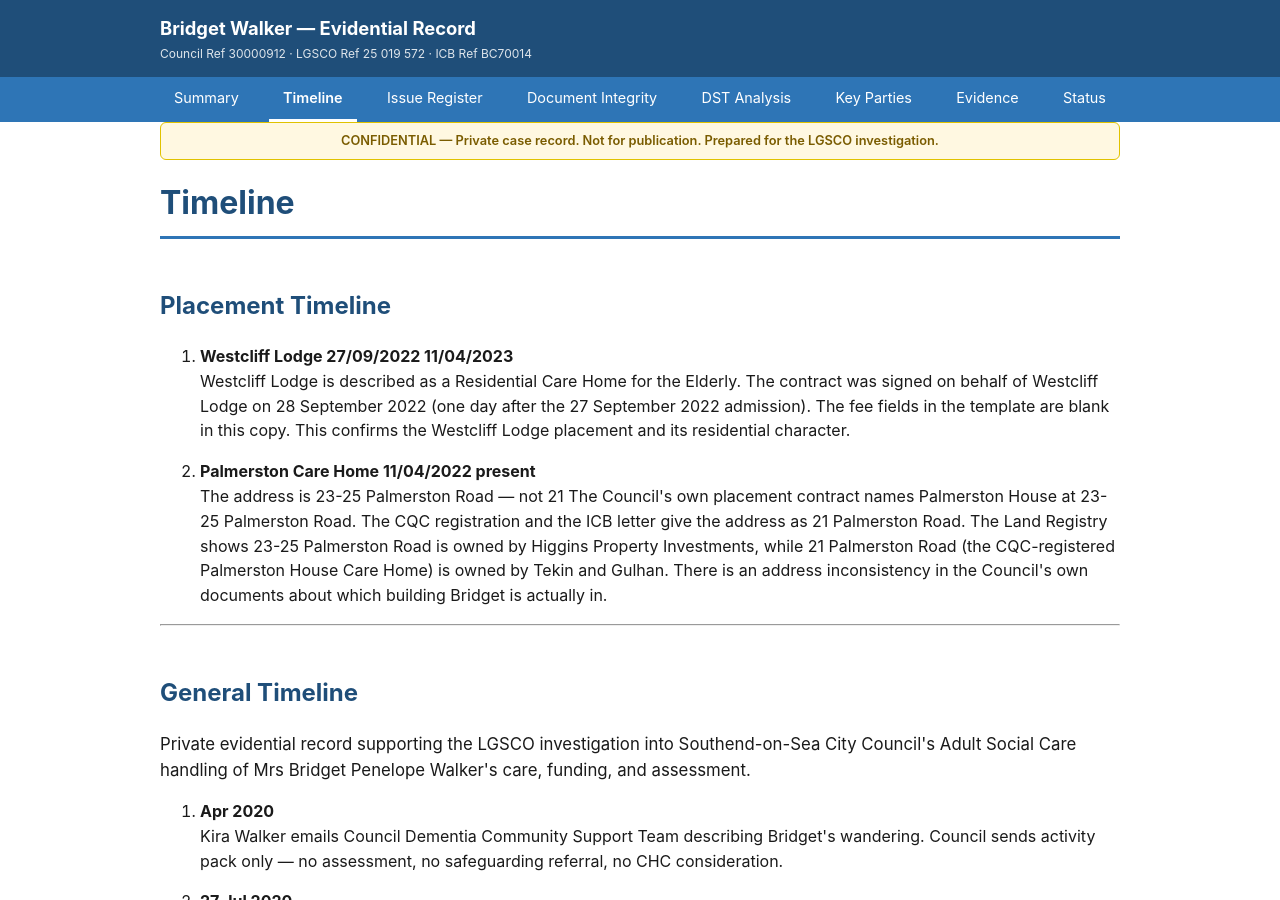
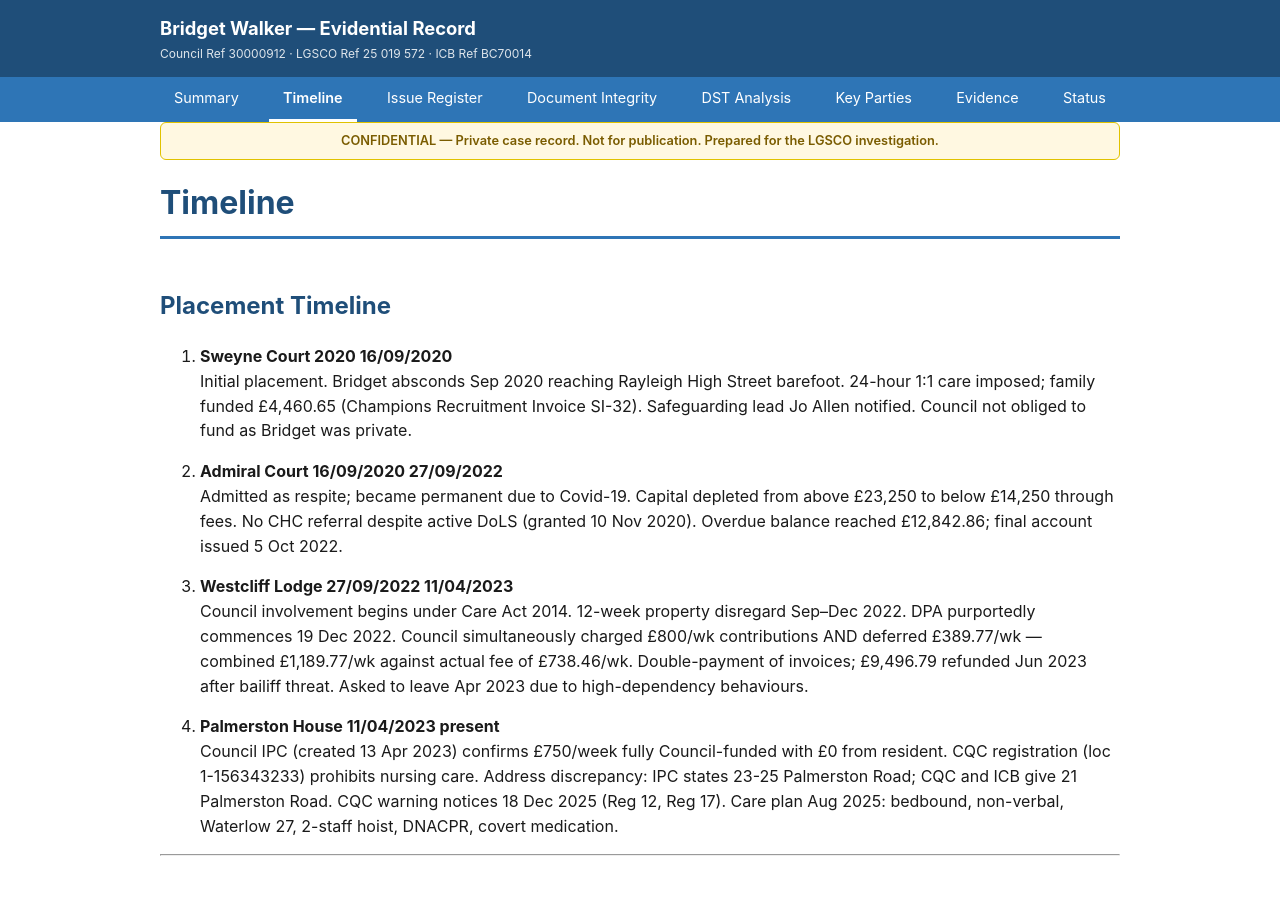
Before and after one commit to CrispyXUK/crispyxuk.github.io, a Jekyll site: the page built from pages/timeline.md, in a window 1280 px wide and 900 px high. Built offline with Jekyll 4.4.1, drawn with Linux system fonts in a browser that asks for light colours.

Commit message:
Update placement

```diff
--- a/_data/placement.yml
+++ b/_data/placement.yml
@@ -1,10 +1,36 @@
-# Chronological timeline. Each entry: date, event, key (true = highlight)
+# Placement history for Bridget Walker
+- home: "Sweyne Court"
+  date-start: "2020"
+  date-end: "16/09/2020"
+  type: "Residential (Essex County Council area)"
+  funding: "Fully private — family self-funded"
+  weekly-fee-council: "N/A — no Council involvement"
+  weekly-fee-billed: "£1,000"
+  about: "Initial placement. Bridget absconds Sep 2020 reaching Rayleigh High Street barefoot. 24-hour 1:1 care imposed; family funded £4,460.65 (Champions Recruitment Invoice SI-32). Safeguarding lead Jo Allen notified. Council not obliged to fund as Bridget was private."
+
+- home: "Admiral Court"
+  date-start: "16/09/2020"
+  date-end: "27/09/2022"
+  type: "Registered nursing home"
+  funding: "Fully private — family self-funded. No FNC assessment or payment made."
+  weekly-fee-council: "N/A — no Council involvement. FNC was a mandatory NHS obligation never assessed or paid."
+  weekly-fee-billed: "£1,450"
+  about: "Admitted as respite; became permanent due to Covid-19. Capital depleted from above £23,250 to below £14,250 through fees. No CHC referral despite active DoLS (granted 10 Nov 2020). Overdue balance reached £12,842.86; final account issued 5 Oct 2022."
+
 - home: "Westcliff Lodge"
   date-start: "27/09/2022"
   date-end: "11/04/2023"
-  about: "Westcliff Lodge is described as a Residential Care Home for the Elderly. The contract was signed on behalf of Westcliff Lodge on 28 September 2022 (one day after the 27 September 2022 admission). The fee fields in the template are blank in this copy. This confirms the Westcliff Lodge placement and its residential character."
+  type: "Residential care home"
+  funding: "Full cost — Council-funded element via DPA; family contribution from income; remainder deferred"
+  weekly-fee-council: "£738.46 (Council contractual rate with Westcliff Lodge)"
+  weekly-fee-billed: "£800 (billed to family) — overcharge of £61.54/week"
+  about: "Council involvement begins under Care Act 2014. 12-week property disregard Sep–Dec 2022. DPA purportedly commences 19 Dec 2022. Council simultaneously charged £800/wk contributions AND deferred £389.77/wk — combined £1,189.77/wk against actual fee of £738.46/wk. Double-payment of invoices; £9,496.79 refunded Jun 2023 after bailiff threat. Asked to leave Apr 2023 due to high-dependency behaviours."
 
-- home: "Palmerston Care Home"
-  date-start: "11/04/2022"
+- home: "Palmerston House"
+  date-start: "11/04/2023"
   date-end: "present"
-  about: "The address is 23-25 Palmerston Road — not 21 The Council's own placement contract names Palmerston House at 23-25 Palmerston Road. The CQC registration and the ICB letter give the address as 21 Palmerston Road. The Land Registry shows 23-25 Palmerston Road is owned by Higgins Property Investments, while 21 Palmerston Road (the CQC-registered Palmerston House Care Home) is owned by Tekin and Gulhan. There is an address inconsistency in the Council's own documents about which building Bridget is actually in."
+  type: "Residential home (CQC-prohibited from providing nursing care)"
+  funding: "Full cost — Council-funded element via DPA; family contribution from income; remainder deferred. DPA names Westcliff Lodge not Palmerston House — no written variation ever produced. All charges at Palmerston lack contractual authority under the DPA."
+  weekly-fee-council: "£750 (Council IPC contractual rate with Palmerston House)"
+  weekly-fee-billed: "£877.59 (billed to family) — overcharge of £127.59/week (£6,600+/year)"
+  about: "Council IPC (created 13 Apr 2023) confirms £750/week fully Council-funded with £0 from resident. CQC registration (loc 1-156343233) prohibits nursing care. Address discrepancy: IPC states 23-25 Palmerston Road; CQC and ICB give 21 Palmerston Road. CQC warning notices 18 Dec 2025 (Reg 12, Reg 17). Care plan Aug 2025: bedbound, non-verbal, Waterlow 27, 2-staff hoist, DNACPR, covert medication."
```
Also changed, not shown: 2 other files.
